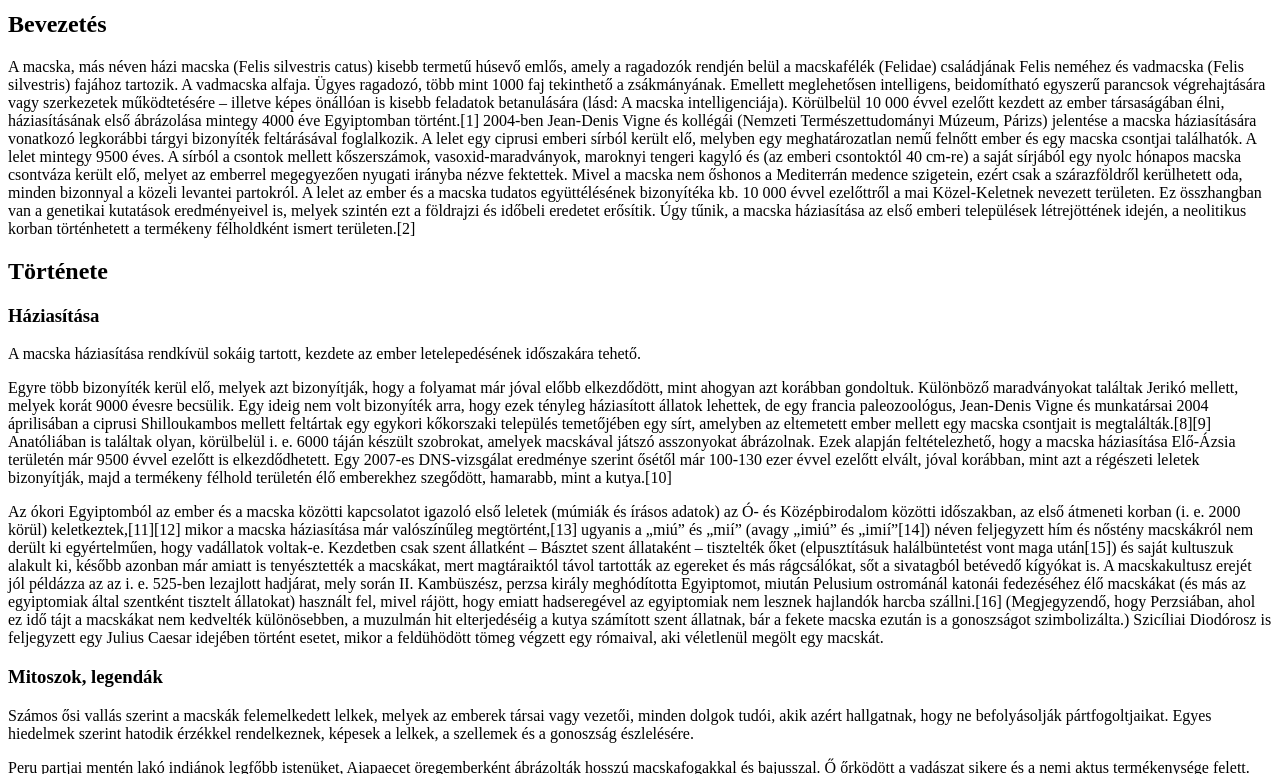
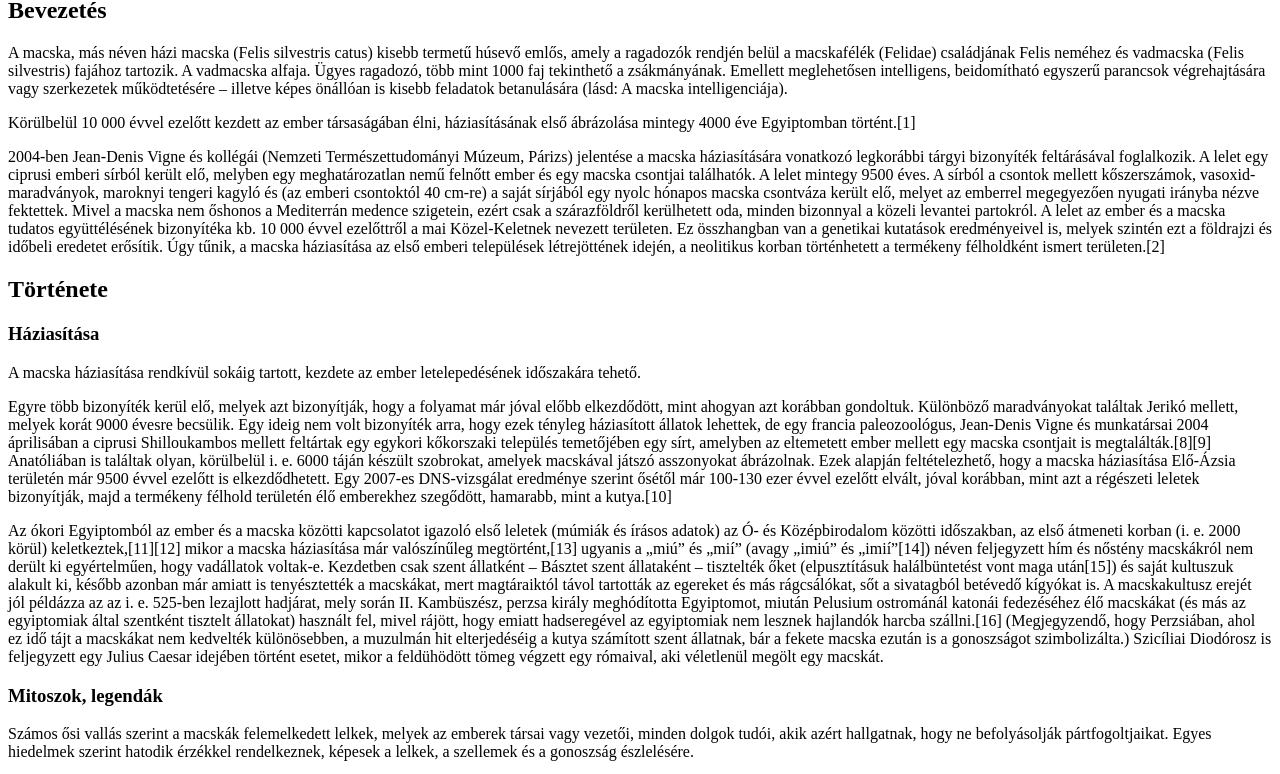
Before and after one commit to miskolczilevente/Webfjl, a plain HTML site: page HTML/macska.html in a window 1280 px wide. Shown: the part 69-843 px from the top of the page. Drawn offline with Linux system fonts and the light colour scheme.

Commit message:
arctictle

```diff
--- a/HTML/macska.html
+++ b/HTML/macska.html
@@ -1,4 +1,4 @@
-<!DOCTYPE html>
+<p><!DOCTYPE html></p>
 <html lang="hu">
 <head>
     <meta charset="UTF-8">
@@ -9,11 +9,13 @@
 <body>
     <h1>Macska</h1>
     <h2>Bevezetés</h2>
-    A macska, más néven házi macska (Felis silvestris catus) kisebb termetű húsevő emlős, amely a ragadozók rendjén belül a macskafélék (Felidae) családjának Felis neméhez és vadmacska (Felis silvestris) fajához tartozik. A vadmacska alfaja. Ügyes ragadozó, több mint 1000 faj tekinthető a zsákmányának. Emellett meglehetősen intelligens, beidomítható egyszerű parancsok végrehajtására vagy szerkezetek működtetésére – illetve képes önállóan is kisebb feladatok betanulására (lásd: A macska intelligenciája).
+    <article>
+        <p>A macska, más néven házi macska (Felis silvestris catus) kisebb termetű húsevő emlős, amely a ragadozók rendjén belül a macskafélék (Felidae) családjának Felis neméhez és vadmacska (Felis silvestris) fajához tartozik. A vadmacska alfaja. Ügyes ragadozó, több mint 1000 faj tekinthető a zsákmányának. Emellett meglehetősen intelligens, beidomítható egyszerű parancsok végrehajtására vagy szerkezetek működtetésére – illetve képes önállóan is kisebb feladatok betanulására (lásd: A macska intelligenciája).</p>
 
-Körülbelül 10 000 évvel ezelőtt kezdett az ember társaságában élni, háziasításának első ábrázolása mintegy 4000 éve Egyiptomban történt.[1]
+    <p>Körülbelül 10 000 évvel ezelőtt kezdett az ember társaságában élni, háziasításának első ábrázolása mintegy 4000 éve Egyiptomban történt.[1]</p>
 
-2004-ben Jean-Denis Vigne és kollégái (Nemzeti Természettudományi Múzeum, Párizs) jelentése a macska háziasítására vonatkozó legkorábbi tárgyi bizonyíték feltárásával foglalkozik. A lelet egy ciprusi emberi sírból került elő, melyben egy meghatározatlan nemű felnőtt ember és egy macska csontjai találhatók. A lelet mintegy 9500 éves. A sírból a csontok mellett kőszerszámok, vasoxid-maradványok, maroknyi tengeri kagyló és (az emberi csontoktól 40 cm-re) a saját sírjából egy nyolc hónapos macska csontváza került elő, melyet az emberrel megegyezően nyugati irányba nézve fektettek. Mivel a macska nem őshonos a Mediterrán medence szigetein, ezért csak a szárazföldről kerülhetett oda, minden bizonnyal a közeli levantei partokról. A lelet az ember és a macska tudatos együttélésének bizonyítéka kb. 10 000 évvel ezelőttről a mai Közel-Keletnek nevezett területen. Ez összhangban van a genetikai kutatások eredményeivel is, melyek szintén ezt a földrajzi és időbeli eredetet erősítik. Úgy tűnik, a macska háziasítása az első emberi települések létrejöttének idején, a neolitikus korban történhetett a termékeny félholdként ismert területen.[2]
+    <p>2004-ben Jean-Denis Vigne és kollégái (Nemzeti Természettudományi Múzeum, Párizs) jelentése a macska háziasítására vonatkozó legkorábbi tárgyi bizonyíték feltárásával foglalkozik. A lelet egy ciprusi emberi sírból került elő, melyben egy meghatározatlan nemű felnőtt ember és egy macska csontjai találhatók. A lelet mintegy 9500 éves. A sírból a csontok mellett kőszerszámok, vasoxid-maradványok, maroknyi tengeri kagyló és (az emberi csontoktól 40 cm-re) a saját sírjából egy nyolc hónapos macska csontváza került elő, melyet az emberrel megegyezően nyugati irányba nézve fektettek. Mivel a macska nem őshonos a Mediterrán medence szigetein, ezért csak a szárazföldről kerülhetett oda, minden bizonnyal a közeli levantei partokról. A lelet az ember és a macska tudatos együttélésének bizonyítéka kb. 10 000 évvel ezelőttről a mai Közel-Keletnek nevezett területen. Ez összhangban van a genetikai kutatások eredményeivel is, melyek szintén ezt a földrajzi és időbeli eredetet erősítik. Úgy tűnik, a macska háziasítása az első emberi települések létrejöttének idején, a neolitikus korban történhetett a termékeny félholdként ismert területen.[2]</p>
+    </article>
 
 <h2>Története</h2>
 
```
